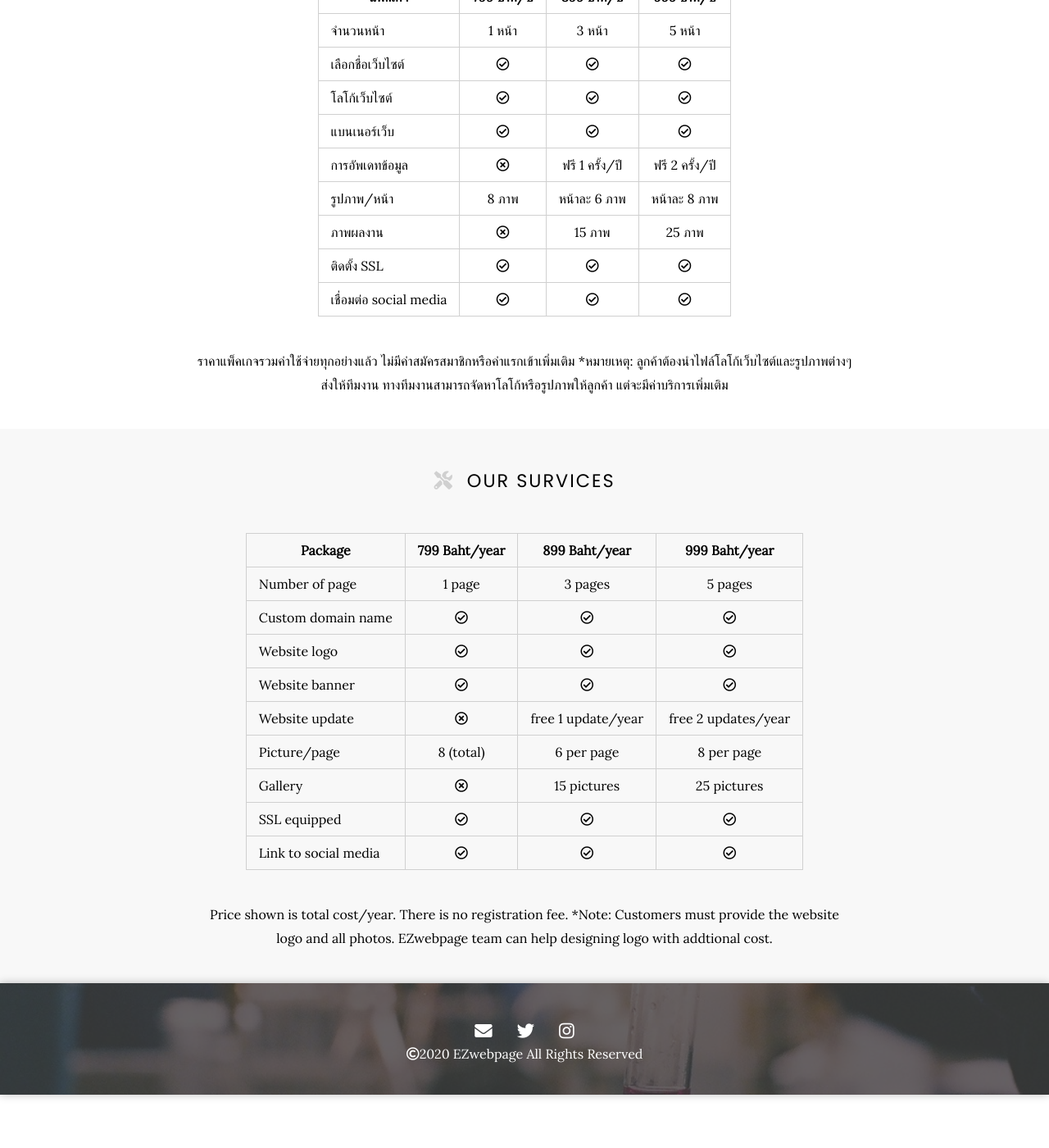
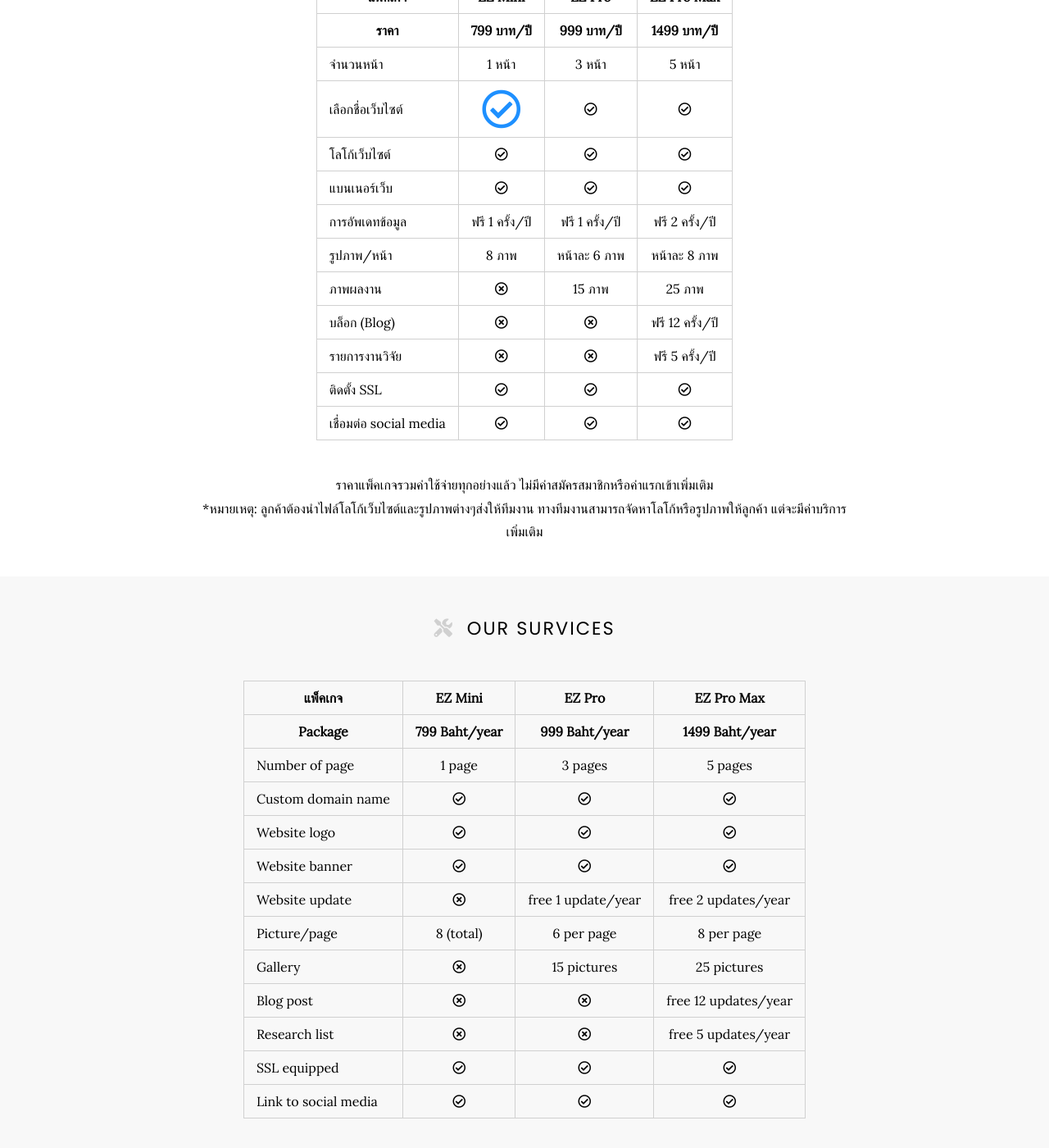
Before and after one commit to EZwebpage/Showcase, a Jekyll site: the page built from services/index.md, in a window 1280 px wide and 1400 px high, scrolled down 282 px. Shown: the whole window at 82% size. Built offline with Jekyll 4.4.1, drawn with Linux system fonts in a browser that asks for light colours; nearby versions of some CDN libraries; some of the changed text lies outside the part shown.

Commit message:
Update index.md

```diff
--- a/services/index.md
+++ b/services/index.md
@@ -4,27 +4,30 @@ title: Resources
 
 # <i class="fas fa-tools"></i>บริการของเรา
 
-| แพ็คเกจ | 799 บาท/ปี | 899 บาท/ปี | 999 บาท/ปี |
+| แพ็คเกจ | EZ Mini | EZ Pro | EZ Pro Max |
+| ราคา | 799 บาท/ปี | 999 บาท/ปี | 1499 บาท/ปี |
 | ----- | :----: | :----: | :----: |
 | จำนวนหน้า |  1 หน้า   |  3 หน้า   |  5 หน้า   |
-| เลือกชื่อเว็บไซต์  |  <i class="far fa-check-circle"></i>   |  <i class="far fa-check-circle"></i>   |  <i class="far fa-check-circle"></i> |
+| เลือกชื่อเว็บไซต์  |  <span style="font-size: 48px; color: Dodgerblue;"><i class="far fa-check-circle"></i></span>   |  <i class="far fa-check-circle"></i>   |  <i class="far fa-check-circle"></i> |
 | โลโก้เว็บไซต์  |   <i class="far fa-check-circle"></i>   |  <i class="far fa-check-circle"></i>   |  <i class="far fa-check-circle"></i> |
 | แบนเนอร์เว็บ  |   <i class="far fa-check-circle"></i>   |  <i class="far fa-check-circle"></i>   |  <i class="far fa-check-circle"></i> |
-| การอัพเดทข้อมูล |  <i class="far fa-times-circle"></i>   |  ฟรี 1 ครั้ง/ปี   |  ฟรี 2 ครั้ง/ปี   |
+| การอัพเดทข้อมูล |  ฟรี 1 ครั้ง/ปี   |  ฟรี 1 ครั้ง/ปี   |  ฟรี 2 ครั้ง/ปี   |
 | รูปภาพ/หน้า |  8 ภาพ   |  หน้าละ 6 ภาพ   |  หน้าละ 8 ภาพ   |
 | ภาพผลงาน |  <i class="far fa-times-circle"></i>   |  15 ภาพ   |  25 ภาพ   |
+| บล็อก (Blog) |  <i class="far fa-times-circle"></i>   |  <i class="far fa-times-circle"></i>   |  ฟรี 12 ครั้ง/ปี   |
+| รายการงานวิจัย |  <i class="far fa-times-circle"></i>   |  <i class="far fa-times-circle"></i>   |  ฟรี 5 ครั้ง/ปี   |
 | ติดตั้ง SSL |  <i class="far fa-check-circle"></i>   |  <i class="far fa-check-circle"></i>   |  <i class="far fa-check-circle"></i> |
 | เชื่อมต่อ social media |  <i class="far fa-check-circle"></i>   |  <i class="far fa-check-circle"></i>   |  <i class="far fa-check-circle"></i>   |
 
-ราคาแพ็คเกจรวมค่าใช้จ่ายทุกอย่างแล้ว ไม่มีค่าสมัครสมาชิกหรือค่าแรกเข้าเพิ่มเติม
+ราคาแพ็คเกจรวมค่าใช้จ่ายทุกอย่างแล้ว ไม่มีค่าสมัครสมาชิกหรือค่าแรกเข้าเพิ่มเติม <br>
 *หมายเหตุ: ลูกค้าต้องนำไฟล์โลโก้เว็บไซต์และรูปภาพต่างๆส่งให้ทีมงาน ทางทีมงานสามารถจัดหาโลโก้หรือรูปภาพให้ลูกค้า แต่จะมีค่าบริการเพิ่มเติม
 {:.center}
 
 
 # <i class="fas fa-tools"></i>Our survices
 
-
-| Package | 799 Baht/year | 899 Baht/year | 999 Baht/year |
+| แพ็คเกจ | EZ Mini | EZ Pro | EZ Pro Max |
+| Package | 799 Baht/year | 999 Baht/year | 1499 Baht/year |
 | ----- | :----: | :----: | :----: |
 | Number of page |  1 page   |  3 pages   |  5 pages   |
 | Custom domain name  |  <i class="far fa-check-circle"></i>   |  <i class="far fa-check-circle"></i>   |  <i class="far fa-check-circle"></i> |
@@ -33,9 +36,11 @@ title: Resources
 | Website update |  <i class="far fa-times-circle"></i>   |  free 1 update/year   |  free 2 updates/year   |
 | Picture/page |  8 (total)   |  6 per page   | 8 per page   |
 | Gallery |  <i class="far fa-times-circle"></i>   |  15 pictures   |  25 pictures   |
+| Blog post |  <i class="far fa-times-circle"></i>   |  <i class="far fa-times-circle"></i>   |  free 12 updates/year   |
+| Research list |  <i class="far fa-times-circle"></i>   |  <i class="far fa-times-circle"></i>   |  free 5 updates/year   |
 | SSL equipped |  <i class="far fa-check-circle"></i>   |  <i class="far fa-check-circle"></i>   |  <i class="far fa-check-circle"></i> |
 | Link to social media |  <i class="far fa-check-circle"></i>   |  <i class="far fa-check-circle"></i>   |  <i class="far fa-check-circle"></i>   |
 
-Price shown is total cost/year. There is no registration fee.
+Price shown is total cost/year. There is no registration fee. <br>
 *Note: Customers must provide the website logo and all photos. EZwebpage team can help designing logo with addtional cost.
 {:.center}
```
